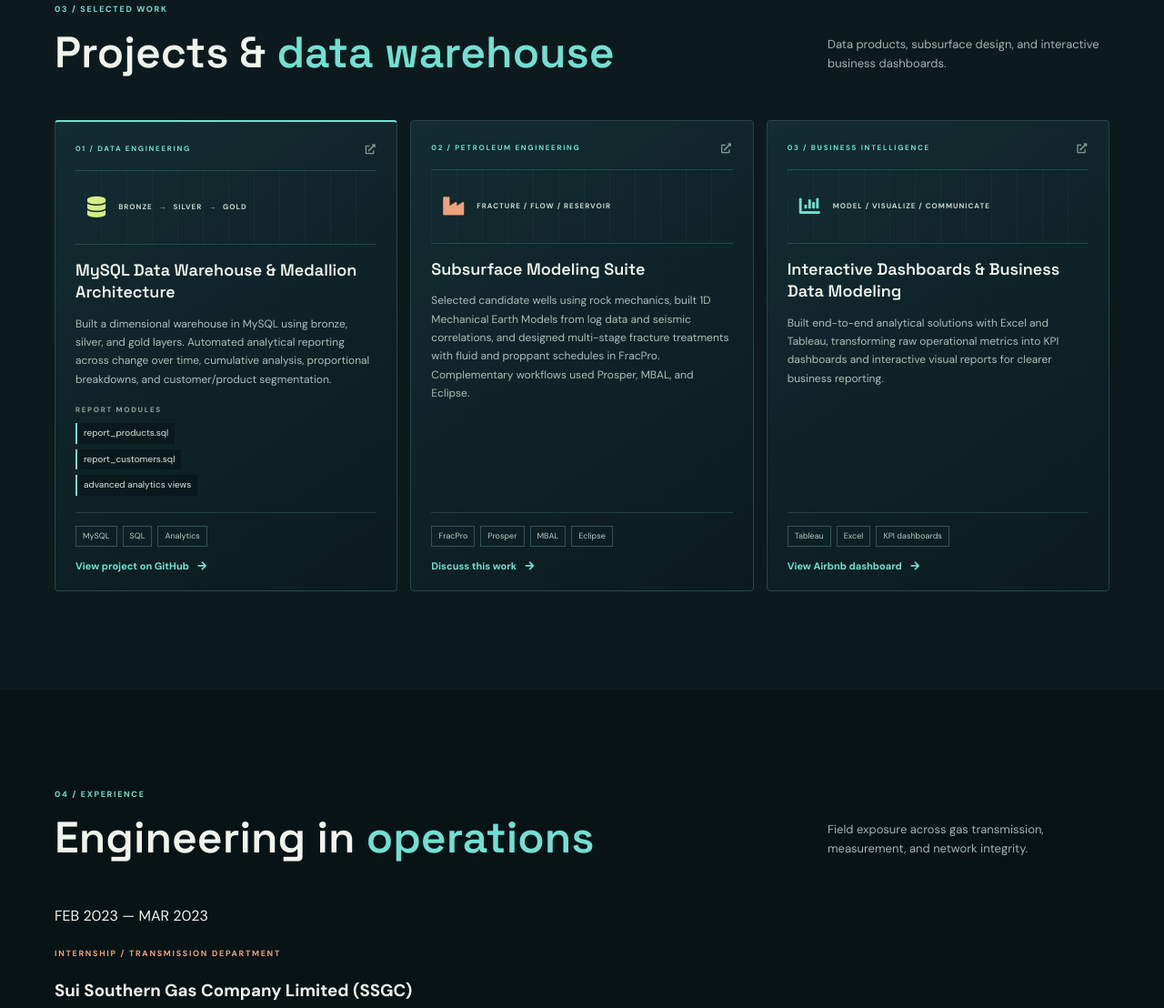
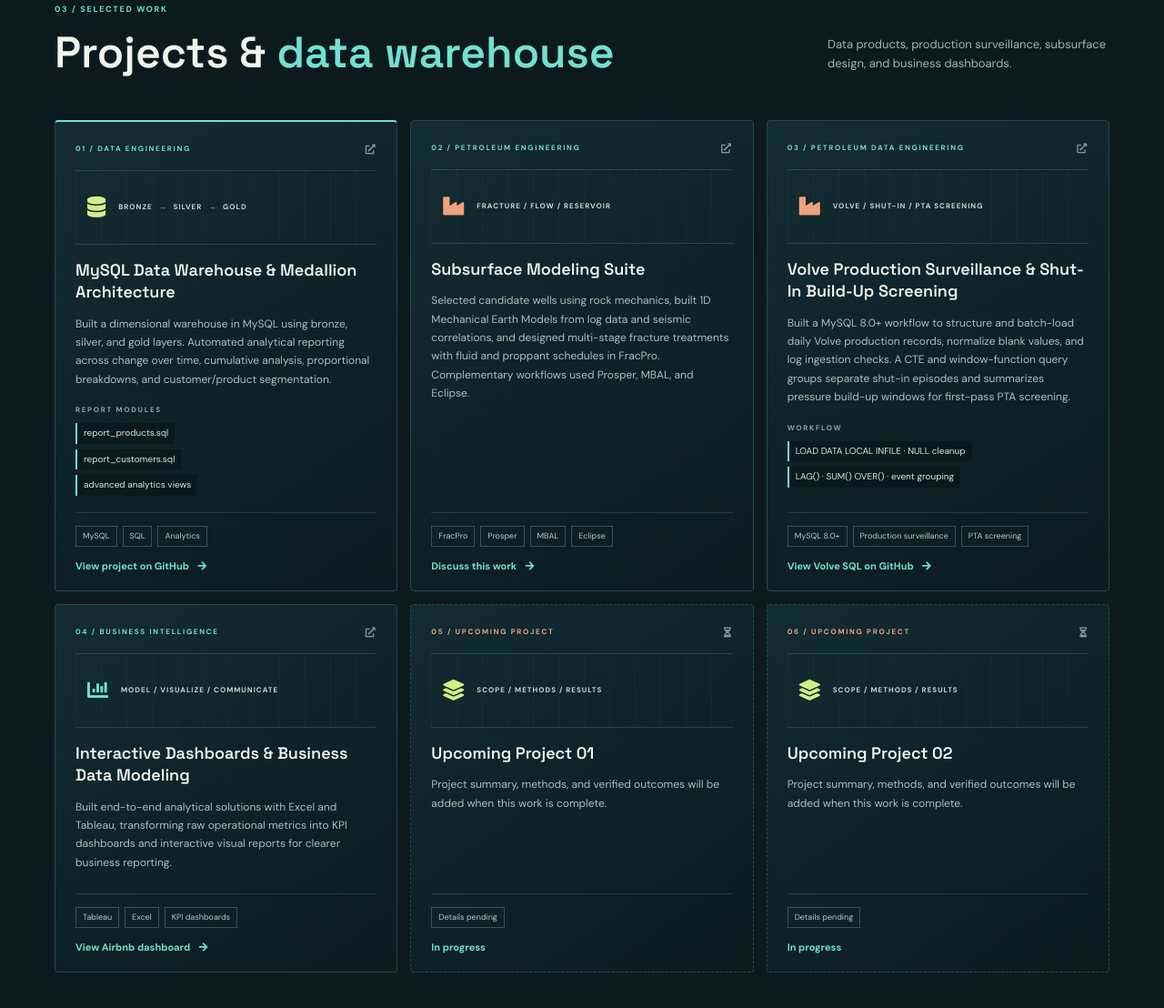
Before and after one commit to AbdirahmanSiyad/AbdirahmanSiyad.github.io, a plain HTML site: page index.html in a window 1280 px wide. Shown: the part 2474-3582 px from the top of the page at 91% size. Drawn offline with Linux system fonts and the light colour scheme.

Commit message:
Add Volve project and upcoming portfolio slots

```diff
--- a/assets/css/portfolio.css
+++ b/assets/css/portfolio.css
@@ -576,6 +576,14 @@ a:focus-visible {
 	border-top: 2px solid var(--teal);
 }
 
+.project-upcoming {
+	border-style: dashed;
+}
+
+.project-upcoming .project-topline {
+	color: var(--coral);
+}
+
 .project-topline {
 	justify-content: space-between;
 	gap: 12px;
@@ -888,10 +896,6 @@ a:focus-visible {
 		grid-template-columns: repeat(2, minmax(0, 1fr));
 	}
 
-	.project-card:last-child {
-		grid-column: 1 / -1;
-		min-height: 340px;
-	}
 }
 
 @media (max-width: 680px) {
@@ -1076,8 +1080,7 @@ a:focus-visible {
 		grid-template-columns: 1fr;
 	}
 
-	.project-card,
-	.project-card:last-child {
+	.project-card {
 		min-height: 0;
 		grid-column: auto;
 		padding-inline: 18px;
--- a/index.html
+++ b/index.html
@@ -95,7 +95,7 @@
 				<div class="shell">
 					<div class="section-heading">
 						<div><p class="section-kicker">03 / SELECTED WORK</p><h2 id="projects-title">Projects &amp; <span>data warehouse</span></h2></div>
-						<p class="heading-note">Data products, subsurface design, and interactive business dashboards.</p>
+						<p class="heading-note">Data products, production surveillance, subsurface design, and business dashboards.</p>
 					</div>
 					<div class="project-grid">
 						<article class="project-card project-featured">
@@ -114,11 +114,35 @@
 							<div class="project-footer"><ul class="tag-list"><li>FracPro</li><li>Prosper</li><li>MBAL</li><li>Eclipse</li></ul><a class="text-link" href="mailto:Abdirahman.Osman.Siyad@gmail.com?subject=Subsurface%20modeling%20project">Discuss this work <i class="fas fa-arrow-right" aria-hidden="true"></i></a></div>
 						</article>
 						<article class="project-card">
-							<div class="project-topline"><span>03 / BUSINESS INTELLIGENCE</span><i class="fas fa-external-link-alt" aria-hidden="true"></i></div>
+							<div class="project-topline"><span>03 / PETROLEUM DATA ENGINEERING</span><i class="fas fa-external-link-alt" aria-hidden="true"></i></div>
+							<div class="project-mark project-mark-well"><i class="fas fa-industry" aria-hidden="true"></i><span>VOLVE / SHUT-IN / PTA SCREENING</span></div>
+							<h3>Volve Production Surveillance &amp; Shut-In Build-Up Screening</h3>
+							<p>Built a MySQL 8.0+ workflow to structure and batch-load daily Volve production records, normalize blank values, and log ingestion checks. A CTE and window-function query groups separate shut-in episodes and summarizes pressure build-up windows for first-pass PTA screening.</p>
+							<div class="report-files"><span>WORKFLOW</span><code>LOAD DATA LOCAL INFILE · NULL cleanup</code><code>LAG() · SUM() OVER() · event grouping</code></div>
+							<div class="project-footer"><ul class="tag-list"><li>MySQL 8.0+</li><li>Production surveillance</li><li>PTA screening</li></ul><a class="text-link" href="https://github.com/AbdirahmanSiyad/SQL-Petroleum-surveillance-completion/tree/main/Project%201%20volve_production_shut_in_surveillance" target="_blank" rel="noopener noreferrer">View Volve SQL on GitHub <i class="fas fa-arrow-right" aria-hidden="true"></i></a></div>
+						</article>
+						<article class="project-card">
+							<div class="project-topline"><span>04 / BUSINESS INTELLIGENCE</span><i class="fas fa-external-link-alt" aria-hidden="true"></i></div>
 							<div class="project-mark project-mark-network"><i class="fas fa-chart-bar" aria-hidden="true"></i><span>MODEL / VISUALIZE / COMMUNICATE</span></div>
 							<h3>Interactive Dashboards &amp; Business Data Modeling</h3>
 							<p>Built end-to-end analytical solutions with Excel and Tableau, transforming raw operational metrics into KPI dashboards and interactive visual reports for clearer business reporting.</p>
 							<div class="project-footer"><ul class="tag-list"><li>Tableau</li><li>Excel</li><li>KPI dashboards</li></ul><a class="text-link" href="https://public.tableau.com/app/profile/abdirahman.osman.siyad/viz/AirbnbFullProject_17839716861810/Dashboard1" target="_blank" rel="noopener noreferrer">View Airbnb dashboard <i class="fas fa-arrow-right" aria-hidden="true"></i></a></div>
+						</article>
+						<!-- Replace this placeholder when upcoming project 01 is ready. -->
+						<article class="project-card project-upcoming">
+							<div class="project-topline"><span>05 / UPCOMING PROJECT</span><i class="fas fa-hourglass-half" aria-hidden="true"></i></div>
+							<div class="project-mark"><i class="fas fa-layer-group" aria-hidden="true"></i><span>SCOPE / METHODS / RESULTS</span></div>
+							<h3>Upcoming Project 01</h3>
+							<p>Project summary, methods, and verified outcomes will be added when this work is complete.</p>
+							<div class="project-footer"><ul class="tag-list"><li>Details pending</li></ul><span class="text-link">In progress</span></div>
+						</article>
+						<!-- Replace this placeholder when upcoming project 02 is ready. -->
+						<article class="project-card project-upcoming">
+							<div class="project-topline"><span>06 / UPCOMING PROJECT</span><i class="fas fa-hourglass-half" aria-hidden="true"></i></div>
+							<div class="project-mark"><i class="fas fa-layer-group" aria-hidden="true"></i><span>SCOPE / METHODS / RESULTS</span></div>
+							<h3>Upcoming Project 02</h3>
+							<p>Project summary, methods, and verified outcomes will be added when this work is complete.</p>
+							<div class="project-footer"><ul class="tag-list"><li>Details pending</li></ul><span class="text-link">In progress</span></div>
 						</article>
 					</div>
 				</div>
```
